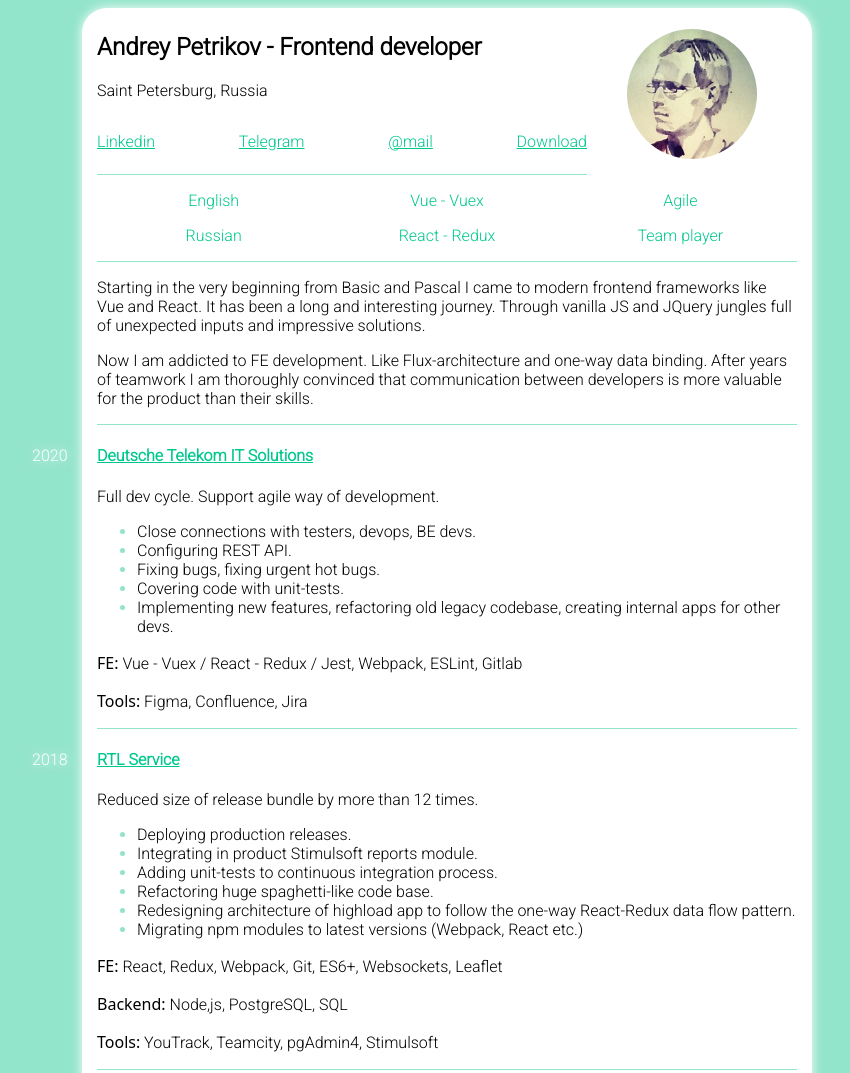
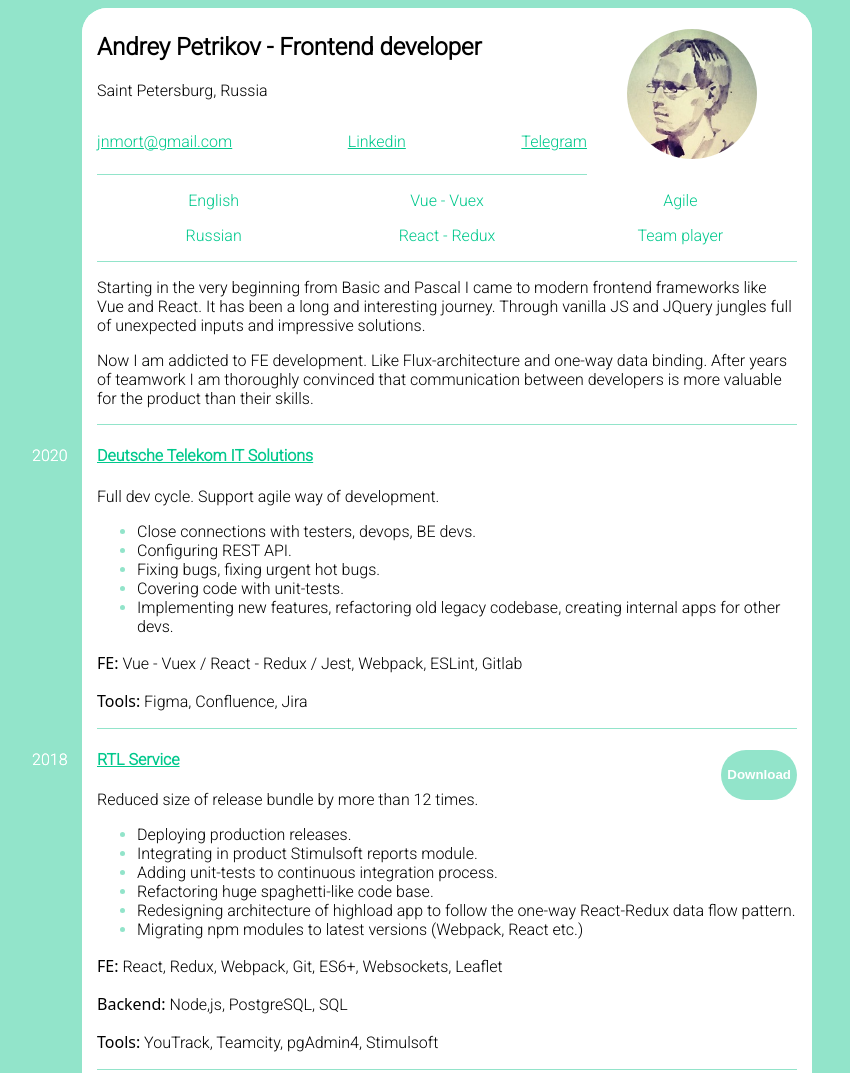
Before and after one commit to apetrikov/apetriko, a plain HTML site: page index.html in a window 1280 px wide. Shown: the top 1073 px of the page, without its empty margins (193-1043 px from the left). Drawn offline with Linux system fonts and the light colour scheme.

Commit message:
Move download button

```diff
--- a/index.html
+++ b/index.html
@@ -15,10 +15,9 @@
             <h2>Andrey&nbsp;Petrikov - Frontend&nbsp;developer</h2>
             <p>Saint Petersburg, Russia</p>
             <div class="links">
+                <p><a href="mailto:jnmort@gmail.com">jnmort@gmail.com</a></p>
                 <p><a href="https://www.linkedin.com/in/unimhet" target="_blank">Linkedin</a></p>
                 <p><a href="https://t.me/unimhet" target="_blank">Telegram</a></p>
-                <p><a href="mailto:jnmort@gmail.com">@mail</a></p>
-                <p><a href="/petrikov_CV.pdf" target="_blank">Download</a></p>
             </div>
         </article>
         <figure>
@@ -117,6 +116,7 @@
                 <div class="shadow-arrow"></div>
             </div>
         </button>
+        <button class="download-button">Download</button>
     </div>
 </main>
 
@@ -124,6 +124,9 @@
     var currentYearEl = document.getElementsByClassName("current-year")[0];
     var date = new Date();
     currentYearEl.innerHTML = date.getFullYear();
+
+    var downloadButton = document.getElementsByClassName("download-button")[0];
+    downloadButton.addEventListener("click", openPdf);
 
     var rootElement = document.documentElement
     var upButton = document.getElementsByClassName("top-button")[0];
@@ -146,6 +149,10 @@
             behavior: "smooth"
         })
     }
+
+    function openPdf() {
+        window.open('/petrikov_CV.pdf', '_blank');
+    }
 </script>
 
 </body>
--- a/styles.css
+++ b/styles.css
@@ -9,8 +9,7 @@ body {
 main {
     background: white;
     border-radius: 25px;
-    filter: drop-shadow(0 0 6px white);
-    width: 60vw;
+    filter: drop-shadow(0 0 0px white);
     min-width: 320px;
     max-width: 700px;
     padding: 5px 15px;
@@ -112,7 +111,28 @@ li::marker {
     float: right;
 }
 
+.download-button {
+    align-items: center;
+    justify-content: center;
+
+    height: 50px;
+    border: none;
+    outline: none;
+    color: white;
+    background-color: rgb(146, 228, 202);
+    cursor: pointer;
+    border-radius: 25px;
+    font-weight: 600;
+}
+
+.download-button:hover {
+    background-color: rgb(0, 180, 120);
+}
+
 .top-button {
+    position: absolute;
+    left: 106px;
+
     display: none;
     align-items: center;
     justify-content: center;
@@ -123,7 +143,7 @@ li::marker {
     outline: none;
     background-color: white;
     cursor: pointer;
-    border-radius: 50%;
+    border-radius: 25px;
 }
 
 .arrow {
```
